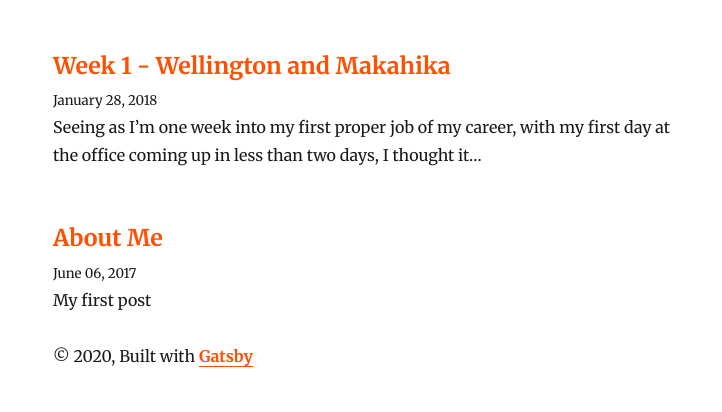
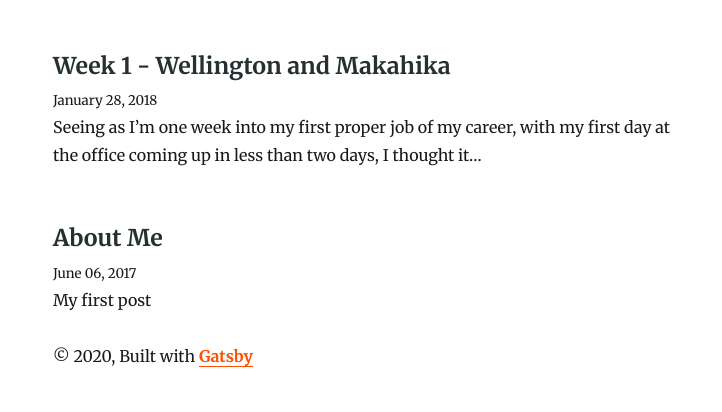
Before and after one commit to ALRobilliard/andrewrobilliard.com, a Gatsby site: page / in a window 1280 px wide. Shown: the part 722-1134 px from the top of the page, without its empty margins (272-994 px from the left). Built offline with nearby package versions, Linux system fonts and the light colour scheme; Gatsby itself is replaced by a stand-in of ours; some packages are replaced by stand-ins of ours.

Commit message:
Update article title colour

```diff
--- a/src/pages/index.tsx
+++ b/src/pages/index.tsx
@@ -35,7 +35,10 @@ const BlogIndex = ({ data }: Props) => {
                   marginBottom: rhythm(1 / 4),
                 }}
               >
-                <Link style={{ boxShadow: `none` }} to={node.fields.slug}>
+                <Link
+                  style={{ boxShadow: `none`, color: `#253031` }}
+                  to={node.fields.slug}
+                >
                   {title}
                 </Link>
               </h3>
```
